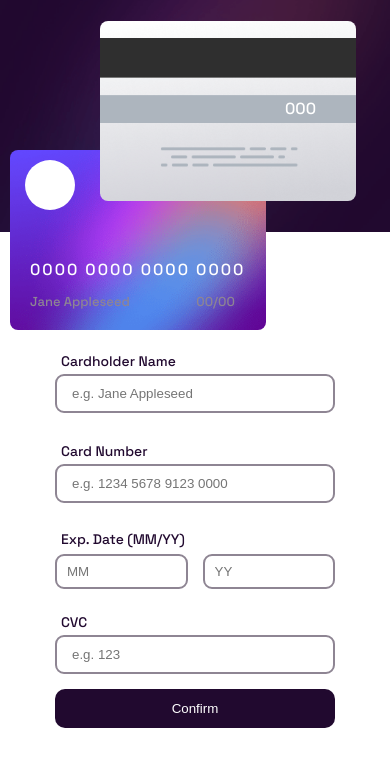
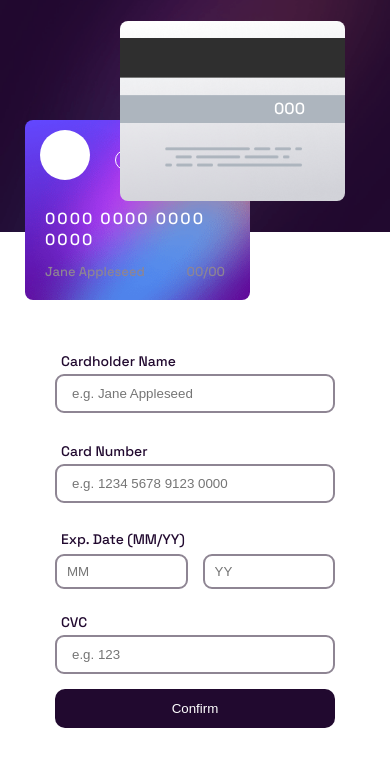
Before and after one commit to MohamedAnter28/Interactive-card-details-form, a plain HTML site: page index.html in a window 390 px wide. Drawn offline with Linux system fonts and the light colour scheme.

Commit message:
style.css

```diff
--- a/src/css/style.css
+++ b/src/css/style.css
@@ -330,14 +330,18 @@ form.ative{
 
 
 @media (max-width: 415px){
+  .col-1 .card-front , .col-1 .card-back {
+    width: 225px;
+  }
+
   .col-1 .card-front{
-    left: 10px;
-    top: 150px;
+    left: 25px;
+    top: 120px;
   }
 
   .col-1 .card-back {
     top: 9%;
-    left: 100px;
+    left: 120px;
 }
 
   #form{
```
